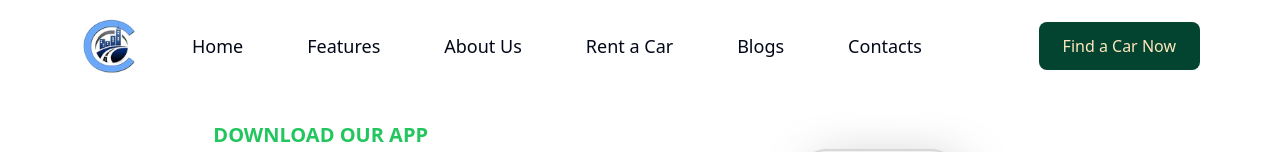
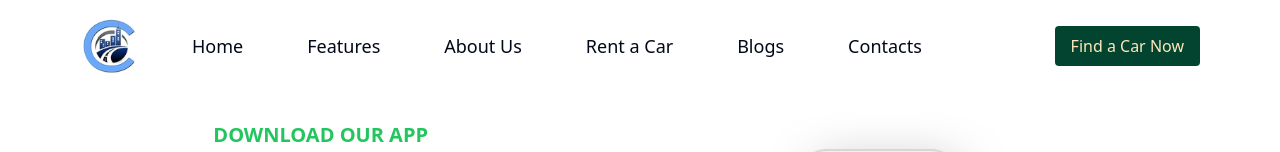
Before and after one commit to AnujTiwari-Student/Car_Rental_Service, a Next.js app: page / in a window 1280 px wide. Shown: the top 152 px of the page. Built offline with nearby package versions, Linux system fonts and the light colour scheme.

Commit message:
Updated Layout of Home Page

```diff
--- a/components/DownloadTab.tsx
+++ b/components/DownloadTab.tsx
@@ -25,8 +25,8 @@ function DownloadTab() {
                 <p className='text-black font-normal text-lg'>{item.description}</p>
                 <p className='underline underline-offset-2 font-semibold text-lg'>Available on</p>
                 <div className='flex space-x-8 items-center'>
-                <Image src={googlePlay} alt='playStore_download_btn' />
-                <Image src={appleBtn} alt='apple_download_btn' />
+                <Image src={googlePlay} alt='playStore_download_btn' className='cursor-pointer' />
+                <Image src={appleBtn} alt='apple_download_btn' className='cursor-pointer' />
                 <SupportButton title='Read More' />
                 </div>
             </div>
--- a/components/Header.tsx
+++ b/components/Header.tsx
@@ -23,6 +23,7 @@ import {
   MenubarTrigger,
 } from "@/components/ui/menubar"
 import Link from 'next/link'
+import ContactUsButton from './ContactUsButton'
 
 
 
@@ -186,11 +187,7 @@ function Header() {
           </ul>
         </div>
         )}
-        <div className='hidden xl:flex'>
-          <button className='bg-[#024430] text-[#FFE7BB] px-6 py-3 rounded-lg hover:bg-[#1f5c4a]'>
-            Find a Car Now
-          </button>
-        </div>
+        <ContactUsButton title='Find a Car Now' />
     </div>
   )
 }
```
